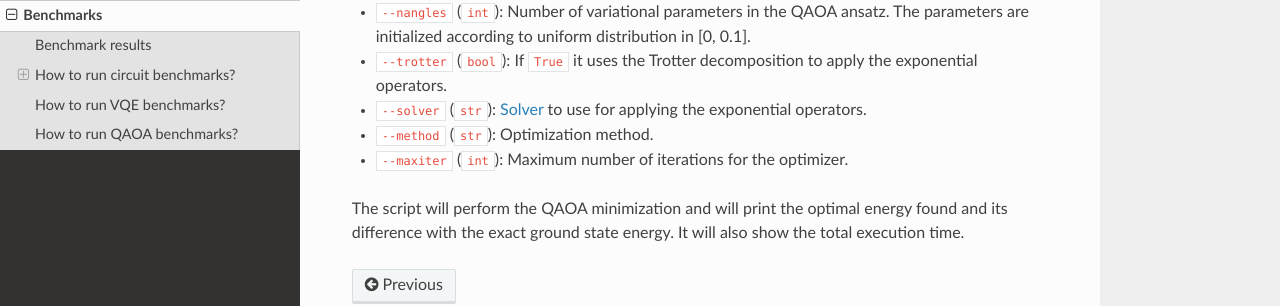
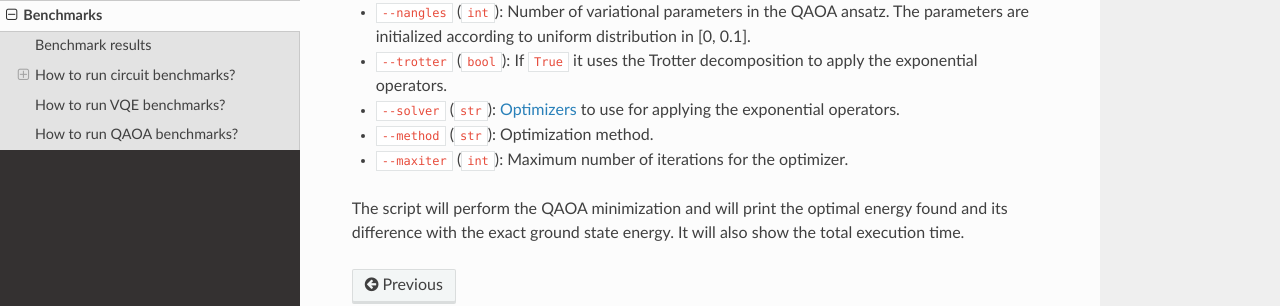
Before and after one commit to qiboteam/qibo, a Sphinx documentation site: the page built from doc/source/appendix/benchmarks.rst, in a window 1280 px wide and 900 px high, scrolled down 3002 px. Shown: the part 466-772 px from the top of the window. Built offline with Sphinx 7.4.7 and the Read the Docs theme 2.0.0, drawn with Linux system fonts in a browser that asks for light colours; pages that are not in the unit, such as notebooks, are missing from menus.

Commit message:
updating ref

```diff
--- a/doc/source/appendix/benchmarks.rst
+++ b/doc/source/appendix/benchmarks.rst
@@ -199,7 +199,7 @@ supports the following options:
 * ``--nqubits`` (``int``): Number of qubits in the circuit.
 * ``--nangles`` (``int``): Number of variational parameters in the QAOA ansatz. The parameters are initialized according to uniform distribution in [0, 0.1].
 * ``--trotter`` (``bool``): If ``True`` it uses the Trotter decomposition to apply the exponential operators.
-* ``--solver`` (``str``): :ref:`Solver <Optimizers>` to use for applying the exponential operators.
+* ``--solver`` (``str``): :ref:`Optimizers <Optimizers>` to use for applying the exponential operators.
 * ``--method`` (``str``): Optimization method.
 * ``--maxiter`` (``int``): Maximum number of iterations for the optimizer.
 
```
